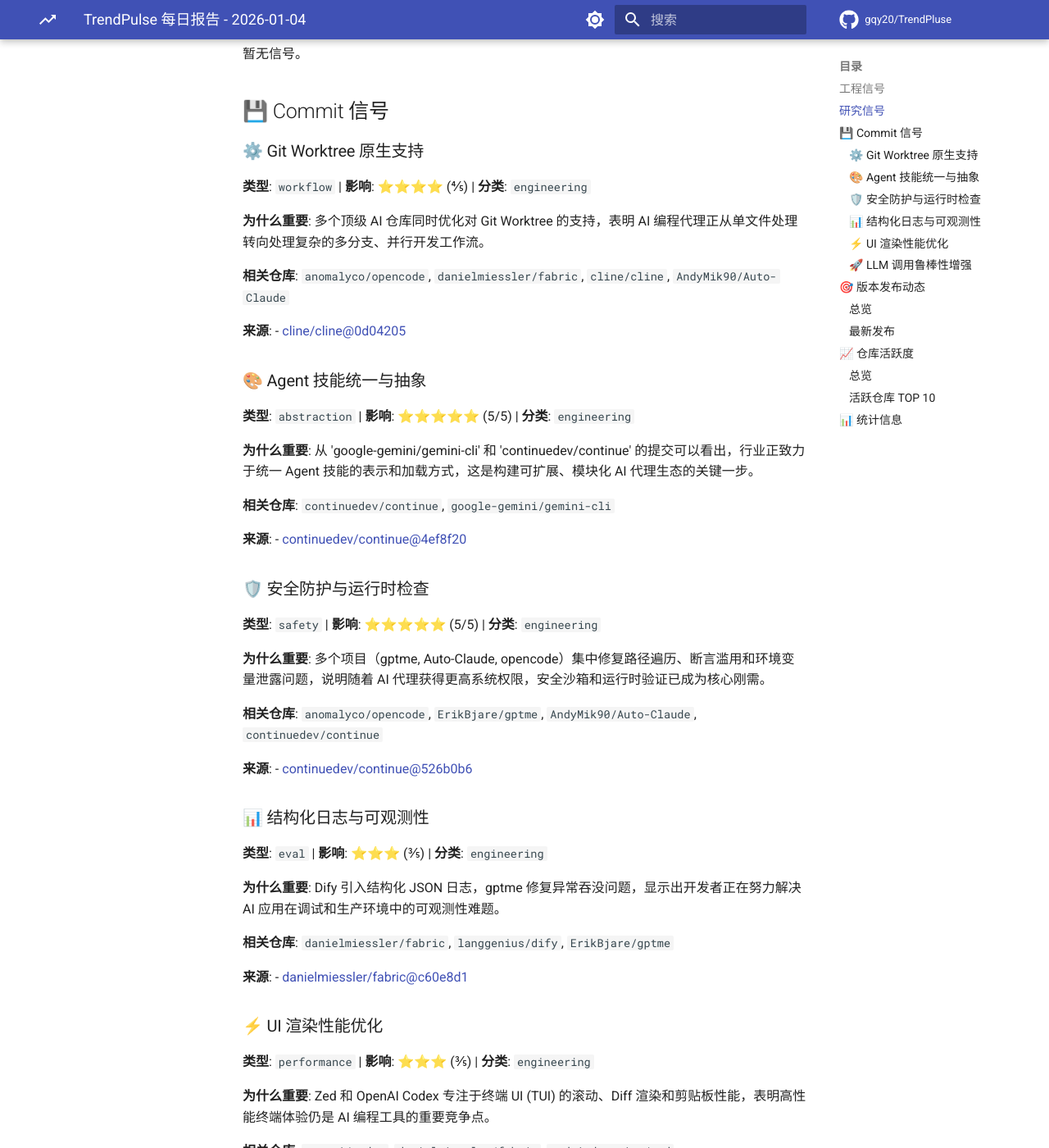
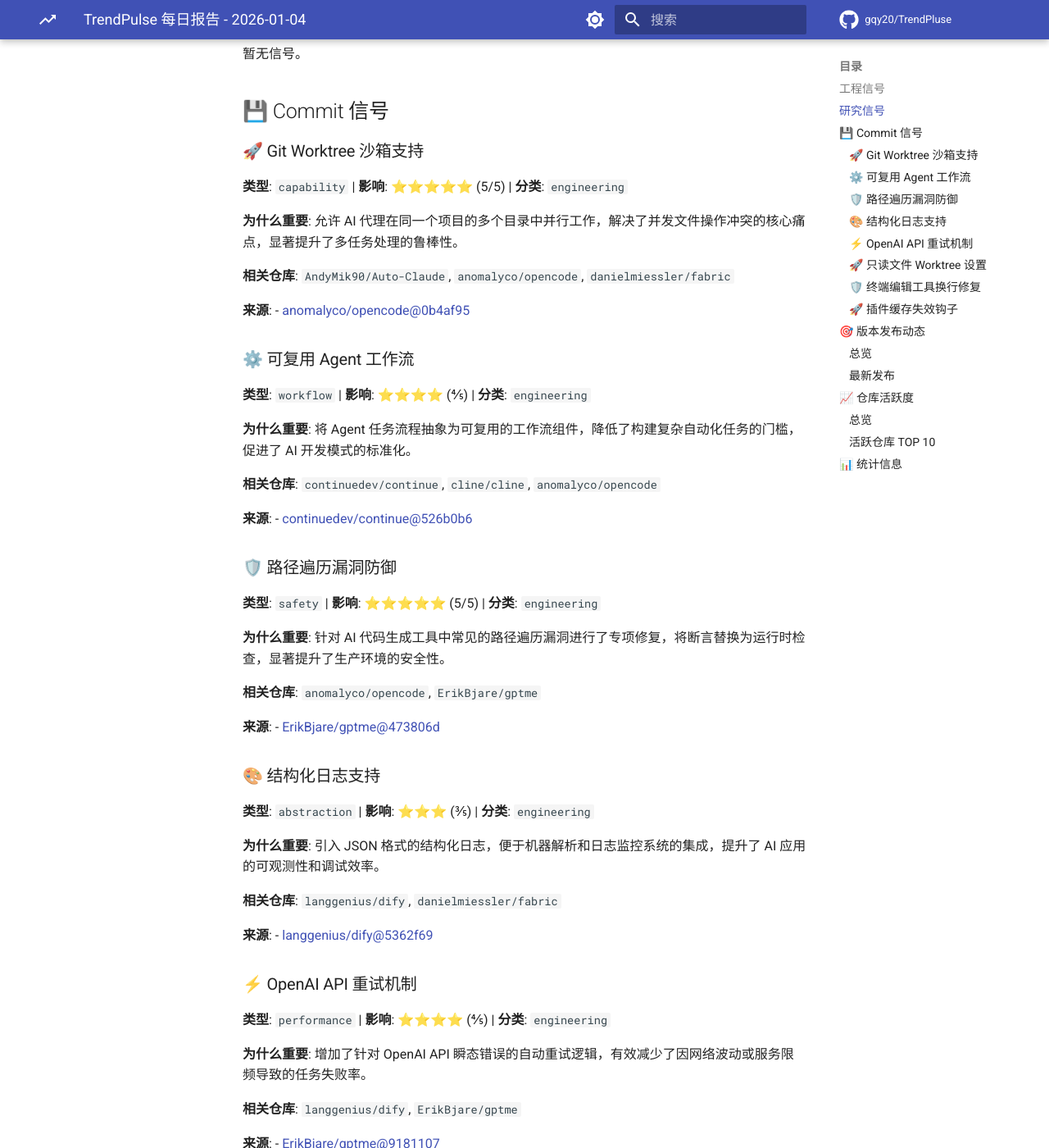
Before and after one commit to gqy20/TrendPluse, an MkDocs documentation site: the page built from docs/reports/report-2026-01-04.md, in a window 1280 px wide and 1400 px high, scrolled down 408 px. Shown: the whole window at 82% size. Built offline with MkDocs 1.6.1 and Material for MkDocs 9.7.7, drawn with Linux system fonts in a browser that asks for light colours; nearby versions of some CDN libraries; library files that are not in the unit come from our copies; comment, search, counter and statistics services are not loaded; some of the changed text lies outside the part shown.

Commit message:
docs: update daily trend report [skip ci]

```diff
--- a/docs/reports/report-2026-01-04.md
+++ b/docs/reports/report-2026-01-04.md
@@ -11,76 +11,100 @@
 暂无信号。
 ## 💾 Commit 信号
 
-### ⚙️ Git Worktree 原生支持
+### 🚀 Git Worktree 沙箱支持
+
+**类型**: `capability` | **影响**: ⭐⭐⭐⭐⭐ (5/5) | **分类**: `engineering`
+
+**为什么重要**: 允许 AI 代理在同一个项目的多个目录中并行工作，解决了并发文件操作冲突的核心痛点，显著提升了多任务处理的鲁棒性。
+
+**相关仓库**: `AndyMik90/Auto-Claude`, `anomalyco/opencode`, `danielmiessler/fabric`
+
+**来源**:
+- [anomalyco/opencode@0b4af95](https://github.com/anomalyco/opencode/commit/0b4af952239a7745f14810d3b8e71038167c967a)
+
+
+### ⚙️ 可复用 Agent 工作流
 
 **类型**: `workflow` | **影响**: ⭐⭐⭐⭐ (4/5) | **分类**: `engineering`
 
-**为什么重要**: 多个顶级 AI 仓库同时优化对 Git Worktree 的支持，表明 AI 编程代理正从单文件处理转向处理复杂的多分支、并行开发工作流。
+**为什么重要**: 将 Agent 任务流程抽象为可复用的工作流组件，降低了构建复杂自动化任务的门槛，促进了 AI 开发模式的标准化。
 
-**相关仓库**: `anomalyco/opencode`, `danielmiessler/fabric`, `cline/cline`, `AndyMik90/Auto-Claude`
+**相关仓库**: `continuedev/continue`, `cline/cline`, `anomalyco/opencode`
+
+**来源**:
+- [continuedev/continue@526b0b6](https://github.com/continuedev/continue/commit/526b0b6672abe22567a7f54ed8274e00db19824e)
+
+
+### 🛡️ 路径遍历漏洞防御
+
+**类型**: `safety` | **影响**: ⭐⭐⭐⭐⭐ (5/5) | **分类**: `engineering`
+
+**为什么重要**: 针对 AI 代码生成工具中常见的路径遍历漏洞进行了专项修复，将断言替换为运行时检查，显著提升了生产环境的安全性。
+
+**相关仓库**: `anomalyco/opencode`, `ErikBjare/gptme`
+
+**来源**:
+- [ErikBjare/gptme@473806d](https://github.com/ErikBjare/gptme/commit/473806dde9c1abcd37b33cfbab503b7babddf9ee)
+
+
+### 🎨 结构化日志支持
+
+**类型**: `abstraction` | **影响**: ⭐⭐⭐ (3/5) | **分类**: `engineering`
+
+**为什么重要**: 引入 JSON 格式的结构化日志，便于机器解析和日志监控系统的集成，提升了 AI 应用的可观测性和调试效率。
+
+**相关仓库**: `langgenius/dify`, `danielmiessler/fabric`
+
+**来源**:
+- [langgenius/dify@5362f69](https://github.com/langgenius/dify/commit/5362f69083f7ee3ae6b69bce92488421ae5b8793)
+
+
+### ⚡ OpenAI API 重试机制
+
+**类型**: `performance` | **影响**: ⭐⭐⭐⭐ (4/5) | **分类**: `engineering`
+
+**为什么重要**: 增加了针对 OpenAI API 瞬态错误的自动重试逻辑，有效减少了因网络波动或服务限频导致的任务失败率。
+
+**相关仓库**: `langgenius/dify`, `ErikBjare/gptme`
+
+**来源**:
+- [ErikBjare/gptme@9181107](https://github.com/ErikBjare/gptme/commit/91811070fd8e22e25376103093f97315dd901000)
+
+
+### 🚀 只读文件 Worktree 设置
+
+**类型**: `capability` | **影响**: ⭐⭐⭐ (3/5) | **分类**: `engineering`
+
+**为什么重要**: 在 Worktree 模式下增加了对只读文件的支持，防止 AI 意外修改不应触碰的文件（如依赖库或构建产物），增强了沙箱隔离性。
+
+**相关仓库**: `anomalyco/opencode`, `zed-industries/zed`
+
+**来源**:
+- [zed-industries/zed@dba1352](https://github.com/zed-industries/zed/commit/dba13522d6343e046294397465009f9b3e7ab165)
+
+
+### 🛡️ 终端编辑工具换行修复
+
+**类型**: `safety` | **影响**: ⭐⭐⭐⭐ (4/5) | **分类**: `engineering`
+
+**为什么重要**: 修复了 AI 编辑文件时可能删除文件末尾换行符的 Bug，这对于保持代码风格一致性（特别是 Linter 要求）和 Git Diff 的整洁至关重要。
+
+**相关仓库**: `cline/cline`, `anomalyco/opencode`, `ErikBjare/gptme`
 
 **来源**:
 - [cline/cline@0d04205](https://github.com/cline/cline/commit/0d04205dc4194c54e4bf424d2dc80f2fe1697e98)
 
 
-### 🎨 Agent 技能统一与抽象
+### 🚀 插件缓存失效钩子
 
-**类型**: `abstraction` | **影响**: ⭐⭐⭐⭐⭐ (5/5) | **分类**: `engineering`
+**类型**: `capability` | **影响**: ⭐⭐⭐ (3/5) | **分类**: `engineering`
 
-**为什么重要**: 从 'google-gemini/gemini-cli' 和 'continuedev/continue' 的提交可以看出，行业正致力于统一 Agent 技能的表示和加载方式，这是构建可扩展、模块化 AI 代理生态的关键一步。
+**为什么重要**: 新增 `CACHE_INVALIDATED` 钩子类型，允许插件系统在缓存失效时执行特定逻辑，提高了插件与核心系统交互的灵活性。
 
-**相关仓库**: `continuedev/continue`, `google-gemini/gemini-cli`
+**相关仓库**: `danielmiessler/fabric`, `ErikBjare/gptme`
 
 **来源**:
-- [continuedev/continue@4ef8f20](https://github.com/continuedev/continue/commit/4ef8f201e9a7c94d77cea7de2f936361fa926361)
-
-
-### 🛡️ 安全防护与运行时检查
-
-**类型**: `safety` | **影响**: ⭐⭐⭐⭐⭐ (5/5) | **分类**: `engineering`
-
-**为什么重要**: 多个项目（gptme, Auto-Claude, opencode）集中修复路径遍历、断言滥用和环境变量泄露问题，说明随着 AI 代理获得更高系统权限，安全沙箱和运行时验证已成为核心刚需。
-
-**相关仓库**: `anomalyco/opencode`, `ErikBjare/gptme`, `AndyMik90/Auto-Claude`, `continuedev/continue`
-
-**来源**:
-- [continuedev/continue@526b0b6](https://github.com/continuedev/continue/commit/526b0b6672abe22567a7f54ed8274e00db19824e)
-
-
-### 📊 结构化日志与可观测性
-
-**类型**: `eval` | **影响**: ⭐⭐⭐ (3/5) | **分类**: `engineering`
-
-**为什么重要**: Dify 引入结构化 JSON 日志，gptme 修复异常吞没问题，显示出开发者正在努力解决 AI 应用在调试和生产环境中的可观测性难题。
-
-**相关仓库**: `danielmiessler/fabric`, `langgenius/dify`, `ErikBjare/gptme`
-
-**来源**:
-- [danielmiessler/fabric@c60e8d1](https://github.com/danielmiessler/fabric/commit/c60e8d1bf716080bc8c9454d0bf6c586027de56d)
-
-
-### ⚡ UI 渲染性能优化
-
-**类型**: `performance` | **影响**: ⭐⭐⭐ (3/5) | **分类**: `engineering`
-
-**为什么重要**: Zed 和 OpenAI Codex 专注于终端 UI (TUI) 的滚动、Diff 渲染和剪贴板性能，表明高性能终端体验仍是 AI 编程工具的重要竞争点。
-
-**相关仓库**: `openai/codex`, `danielmiessler/fabric`, `zed-industries/zed`
-
-**来源**:
-- [danielmiessler/fabric@a5ac60c](https://github.com/danielmiessler/fabric/commit/a5ac60cedf0bfee2ebba4104f32992a831329c70)
-
-
-### 🚀 LLM 调用鲁棒性增强
-
-**类型**: `capability` | **影响**: ⭐⭐⭐⭐ (4/5) | **分类**: `engineering`
-
-**为什么重要**: gptme 添加了 OpenAI API 的瞬态错误重试逻辑，agentscope 修复了 Gemini 和 Anthropic 的工具调用 Bug，反映了多模型兼容性和网络稳定性是当前 Agent 落地的主要挑战。
-
-**相关仓库**: `danielmiessler/fabric`, `agentscope-ai/agentscope`, `ErikBjare/gptme`
-
-**来源**:
-- [danielmiessler/fabric@96ce083](https://github.com/danielmiessler/fabric/commit/96ce0838b5cca3649c4fc76f80feb5d98124b233)
+- [ErikBjare/gptme@04b9f69](https://github.com/ErikBjare/gptme/commit/04b9f69405b7a5f3e2b489f8bb5679e5418399dc)
 
 
 ---
```
Also changed, not shown: other parts of docs/reports/report-2026-01-04.md (+4 -4 lines), docs/reports/index.md (+3 -3 lines), reports/report-2026-01-04.md (+84 -60 lines).
